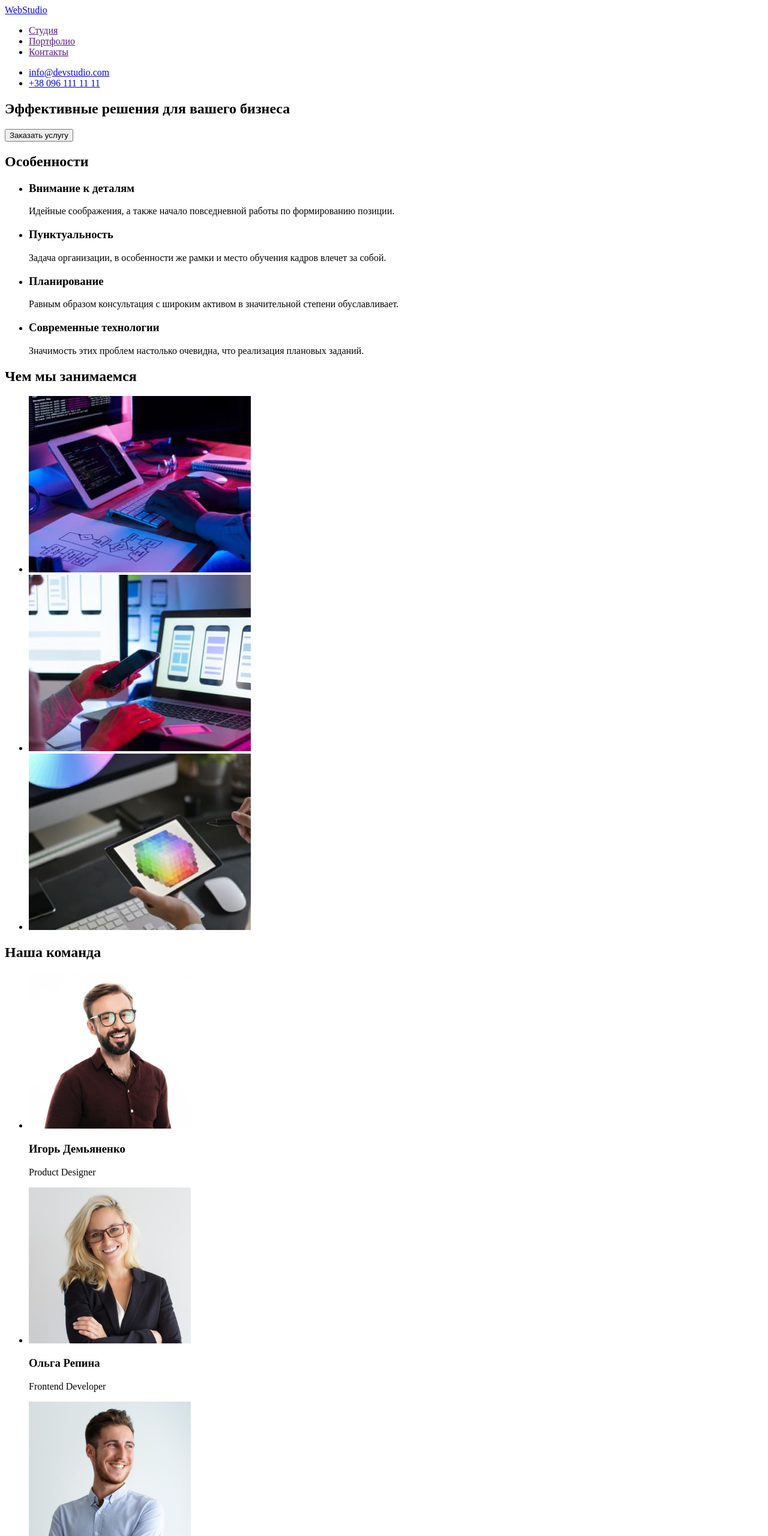
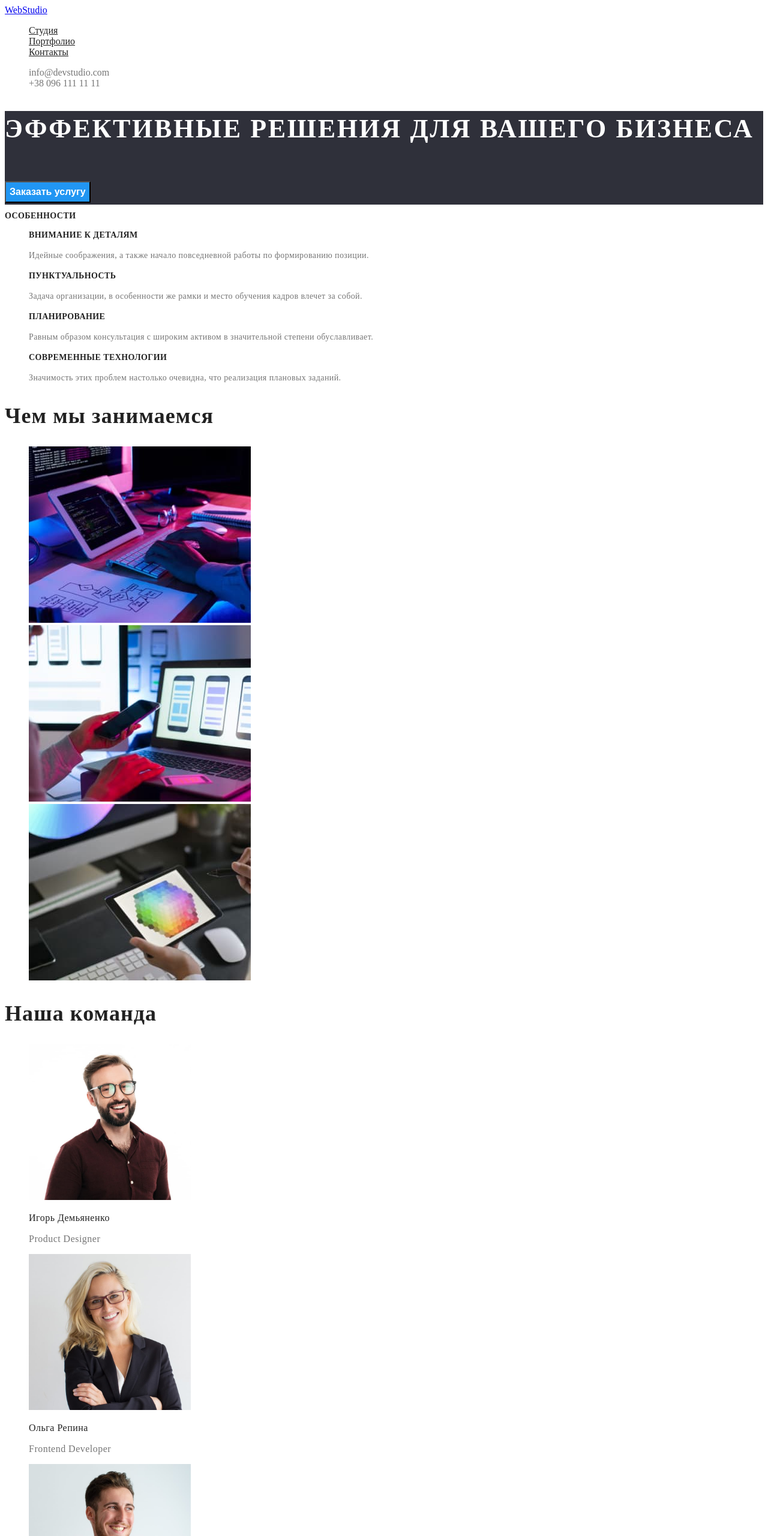
Before and after one commit to Andrii1986/goit-markup-hw-02, a plain HTML site: page index.html in a window 1280 px wide. Shown: the top 2560 px of the page at 60% size. Drawn offline with Linux system fonts and the light colour scheme.

Commit message:
добавляє стилі

```diff
--- /dev/null
+++ b/css/styles.css
@@ -0,0 +1,184 @@
+.body {
+  font-family: Roboto sans-serif;
+  background-color: #ffffff;
+  color: #757575;
+}
+
+.list {
+  list-style: none;
+}
+
+.link {
+  text-decoration: none;
+}
+/* ==цветова палитра для использования разметки== */
+/*  цвет основного текста background: #757575; */
+/*  вторичный цвет background: #212121; */
+/*  */
+/*  background: #FFFFFF; */
+/*  background: #2196F3; */
+
+:root {
+  --blu-color: #2196f3;
+  --white-color: #ffffff;
+  --black-color: #212121;
+}
+
+/* ==Start Header== */
+.menu-list-link {
+  color: var(--black-color);
+}
+
+.menu-list-link:hover,
+.menu-list-link:focus {
+  color: var(--blu-color);
+}
+
+.contacts-list > li a {
+  color: #757575;
+}
+
+.contacts-list > li a:focus,
+.contacts-list > li a:hover {
+  color: var(--blu-color);
+}
+/* ==End Header== */
+/* ==Start Main== */
+
+.hero {
+  background-color: #2f303a;
+  font-weight: 900;
+  font-size: 44px;
+  line-height: 1.36;
+  letter-spacing: 0.06em;
+  text-transform: uppercase;
+  color: var(--white-color);
+}
+
+/* features-особливості */
+.main-title {
+  font-weight: 900;
+  font-size: 44px;
+  line-height: 1.36;
+  color: var(--white-color);
+}
+/* кнопка */
+.btn {
+  font-weight: 700;
+  font-size: 16px;
+  line-height: 1.87;
+  cursor: pointer;
+  color: var(--white-color);
+  background-color: var(--blu-color);
+}
+
+.features-title {
+  font-weight: 700;
+  font-size: 14px;
+  line-height: 1.14;
+  letter-spacing: 0.03em;
+  text-transform: uppercase;
+  color: var(--black-color);
+}
+
+.text {
+  font-size: 14px;
+  line-height: 1.71;
+  letter-spacing: 0.03em;
+  color: #757575;
+}
+
+/* activity-чим ми займаємось*/
+.activity-title {
+  font-weight: 700;
+  font-size: 36px;
+  line-height: 1.17;
+  letter-spacing: 0.03em;
+  color: var(--black-color);
+}
+
+/* team-команда */
+.team-title {
+  font-weight: 700;
+  font-size: 36px;
+  line-height: 1.17;
+  letter-spacing: 0.03em;
+  color: var(--black-color);
+}
+
+.team-member-title {
+  font-weight: 500;
+  font-size: 16px;
+  line-height: 1.19;
+  letter-spacing: 0.03em;
+  color: var(--black-color);
+}
+
+.team-member-text {
+  font-size: 16px;
+  line-height: 1.19;
+  letter-spacing: 0.03em;
+  /* color: #757575;} */
+}
+
+/* ==End Main== */
+
+/* ==Start footer== */
+
+.contacts {
+  background-color: #2f303a;
+}
+
+.contacts-address {
+  font-style: 400;
+  font-size: 14px;
+  line-height: 1.71;
+  letter-spacing: 0.03em;
+  color: var(--white-color);
+}
+
+.contacts-address-link > a {
+  font-style: 400;
+  font-size: 14px;
+  line-height: 1.71;
+  letter-spacing: 0.03em;
+  color: rgba(255, 255, 255, 0.6);
+}
+
+.contacts-address-link > a:focus,
+.contacts-address-link > a:hover {
+  color: var(--blu-color);
+}
+/* ==End footer== */
+
+/* Розмітка сторінки portfolio */
+/* filters */
+.button {
+  font-weight: 500;
+  font-size: 16px;
+  line-height: 1.62;
+  letter-spacing: 0.03em;
+  cursor: pointer;
+  color: var(--black-color);
+}
+
+.button:hover,
+.button:focus {
+  color: var(--white-color);
+  background-color: var(--blu-color);
+}
+/* gallery-projects */
+.gallery-projects-item-title {
+  font-weight: 700;
+  font-size: 18px;
+  line-height: 2;
+  letter-spacing: 0.06em;
+  color: var(--black-color);
+}
+
+.gallery-projects-text {
+  font-size: 16px;
+  line-height: 1.87;
+  letter-spacing: 0.03em;
+  /* color: #757575; */
+}
--- a/index.html
+++ b/index.html
@@ -5,104 +5,108 @@
     <meta http-equiv="X-UA-Compatible" content="IE=edge">
     <meta name="viewport" content="width=device-width, initial-scale=1.0">
     <title>Студия</title>
+    <link rel="preconnect" href="https://fonts.googleapis.com">
+    <link rel="preconnect" href="https://fonts.gstatic.com" crossorigin>
+    <link href="https://fonts.googleapis.com/css2?family=Raleway:wght@700&family=Roboto:wght@400;500;700;900&display=swap" rel="stylesheet">
+    <link rel="stylesheet" href="./css/styles.css">
 </head>
-<body>
+<body class="body">
     <!--Шапка сторінки-->
-    <header>
-    <nav>
-    <a href="/">
+    <header class="header">
+    <nav class="navigation">
+    <a href="/" class="logo-img">
         WebStudio
     </a>
-    <ul>
-        <li><a href="">Студия</a></li>
-        <li><a href="">Портфолио</a></li>
-        <li><a href="">Контакты</a></li>
+    <ul class="menu-list list">
+        <li><a class="menu-list-link" href="./index.html">Студия</a></li>
+        <li><a class="menu-list-link" href="./portfolio.html">Портфолио</a></li>
+        <li><a class="menu-list-link" href="">Контакты</a></li>
     </ul>
     </nav>
-    <ul>
-    <li><a href="mailto:info@devstudio.com">info@devstudio.com</a></li>
-    <li><a href="tel:+380961111111">+38 096 111 11 11</a></li>
+    <ul class="contacts-list list">
+    <li><a class="contacts-list-number link" href="mailto:info@devstudio.com">info@devstudio.com</a></li>
+    <li><a class="contacts-list-mail link" href="tel:+380961111111" class="contact-list-item link">+38 096 111 11 11</a></li>
     </ul>
     </header>
     <!--Основна частина сторінки-->
     <main>
-        <section>
-            <h1>
+        <section class="hero">
+            <h1 class="main-title">
                 Эффективные решения для вашего бизнеса
             </h1>
-            <button type="button">Заказать услугу</button>
+            <button type="button" class="btn">Заказать услугу</button>
         </section>
-        <section>
-            <h2>Особенности</h2>
-            <ul>
-                <li>
-                    <h3>Внимание к деталям</h3>
-                    <p>Идейные соображения, а также начало повседневной работы по формированию позиции.</p>
+        <section class="features">
+            <h2 class="features-title">Особенности</h2>
+            <ul class="features-list list">
+                <li class="features-list-item">
+                    <h3 class="features-title">Внимание к деталям</h3>
+                    <p class="text">Идейные соображения, а также начало повседневной работы по формированию позиции.</p>
                 </li>
-                <li>
-                    <h3>Пунктуальность</h3>
-                    <p>Задача организации, в особенности же рамки и место обучения кадров влечет за собой.</p>
+                <li class="features-list-item">
+                    <h3 class="features-title">Пунктуальность</h3>
+                    <p class="text">Задача организации, в особенности же рамки и место обучения кадров влечет за собой.</p>
                 </li>
-                <li>
-                    <h3>Планирование</h3>
-                    <p>Равным образом консультация с широким активом в значительной степени обуславливает.</p>
+                <li class="features-list-item">
+                    <h3 class="features-title">Планирование</h3>
+                    <p class="text">Равным образом консультация с широким активом в значительной степени обуславливает.</p>
                 </li>
-                <li>
-                    <h3>Современные технологии</h3>
-                    <p>Значимость этих проблем настолько очевидна, что реализация плановых заданий.</p>
+                <li class="features-list-item">
+                    <h3 class="features-title">Современные технологии</h3>
+                    <p class="text">Значимость этих проблем настолько очевидна, что реализация плановых заданий.</p>
                 </li>
             </ul>
         </section>
-        <section>
-            <h2>Чем мы занимаемся</h2>
-            <ul>
-                <li>
+        <section class="activity">
+            <h2 class="activity-title">Чем мы занимаемся</h2>
+            <ul class="activity-list list">
+                <li class="activity-list-img">
                     <img src="./images/img1.jpg" alt="Робочий процес" width="370">
                 </li>
-                <li>
+                <li class="activity-list-img">
                     <img src="./images/img2.jpg" alt="Робочий процес" width="370">
                 </li>
-                <li>
+                <li class="activity-list-img">
                     <img src="./images/img3.jpg" alt="Робочий процес" width="370">
                 </li>
             </ul>
         </section>
     <!--Опис команди-->
-        <section>
-            <h2>Наша команда</h2>
-            <ul>
-                <li>
-                    <img src="./images/team-member1.jpg" alt="Член команды" width="270">
-                    <h3>Игорь Демьяненко</h3>
-                    <p>Product Designer</p>
+        <section class="team">
+            <h2 class="team-title">Наша команда</h2>
+            <ul class="team-list list">
+                <li class="team-list-item">
+                    <img class="team-member1" src="./images/team-member1.jpg" alt="Член команды" width="270">
+                    <h3 class="team-member-title">Игорь Демьяненко</h3>
+                    <p class="team-member-text">Product Designer</p>
                 </li>
-                <li>
-                    <img src="./images/team-member2.jpg" alt="Член команды" width="270">
-                    <h3>Ольга Репина</h3>
-                    <p>Frontend Developer</p>
+                <li class="team-list-item">
+                    <img class="team-member2" src="./images/team-member2.jpg" alt="Член команды" width="270">
+                    <h3 class="team-member-title">Ольга Репина</h3>
+                    <p class="team-member-text">Frontend Developer</p>
                 </li>
-                <li>
-                    <img src="./images/team-member3.jpg" alt="Член команды" width="270">
-                    <h3>Николай Тарасов</h3>
-                    <p>Marketing</p>
+                <li class="team-list-item">
+                    <img class="team-member3" src="./images/team-member3.jpg" alt="Член команды" width="270">
+                    <h3 class="team-member-title">Николай Тарасов</h3>
+                    <p class="team-member-text">Marketing</p>
                 </li>
-                <li>
-                    <img src="./images/team-member4.jpg" alt="Член команды" width="270">
-                    <h3>Михаил Ермаков</h3>
-                    <p>UI Designer</p>
+                <li class="team-list-item">
+                    <img class="team-member4" src="./images/team-member4.jpg" alt="Член команды" width="270">
+                    <h3 class="team-member-title">Михаил Ермаков</h3>
+                    <p class="team-member-text">UI Designer</p>
                 </li>
             </ul>
         </section>
     </main>>
    <!--Підвал сторінки-->
-    <footer>
-        <a href="/">WebStudio</a>
-       <address>
+    <footer class="contacts">
+        <a class="logo-img" href="/">WebStudio</a>
+       <address class="contacts-address">
         г. Киев, пр-т Леси Украинки, 26
        </address>
-       <address>
-           <a href="mailto:info@example.com">info@example.com</a>
-           <a href="tel:+380991111111">+38 099 111 11 11</a>
+       <address class="contacts-address-link ">
+           <a class="link" href="mailto:info@example.com">info@example.com</a>
+           <a class="link" href="tel:+380991111111">+38 099 111 11 11</a>
        </address>
     </footer>
 </body>
```
Also changed, not shown: portfolio.html (added, +103 -0 lines).
